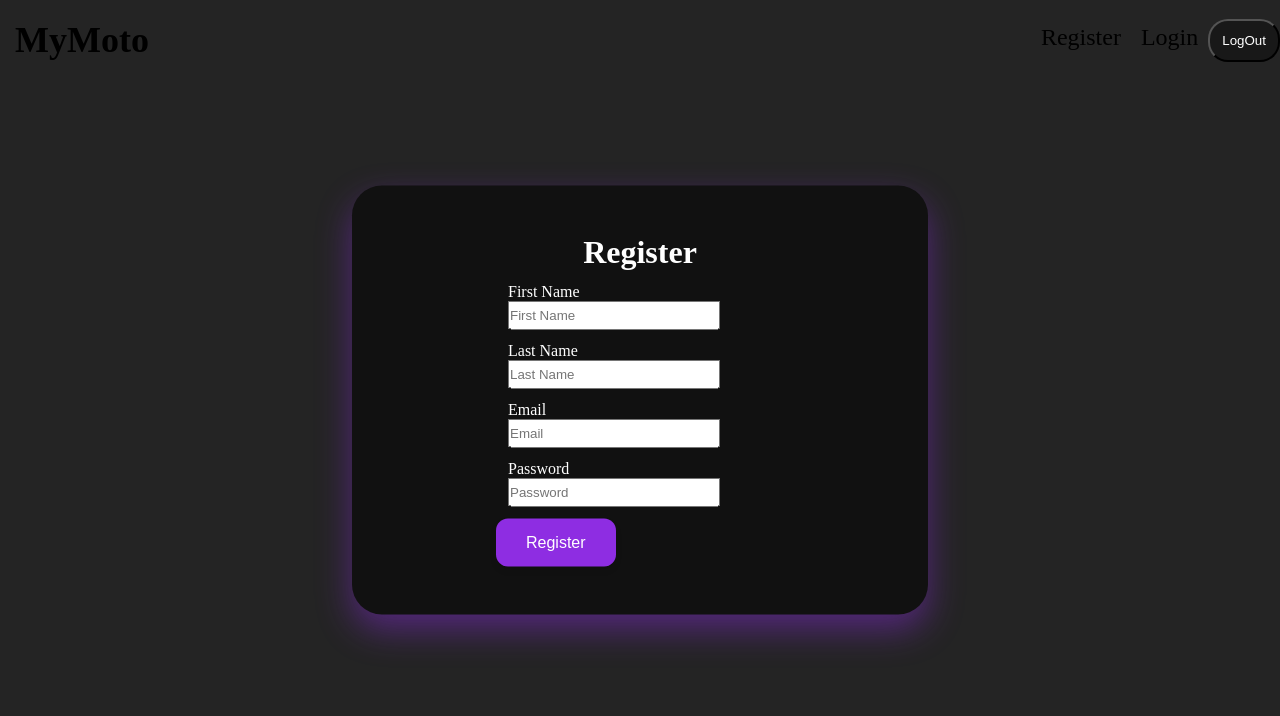
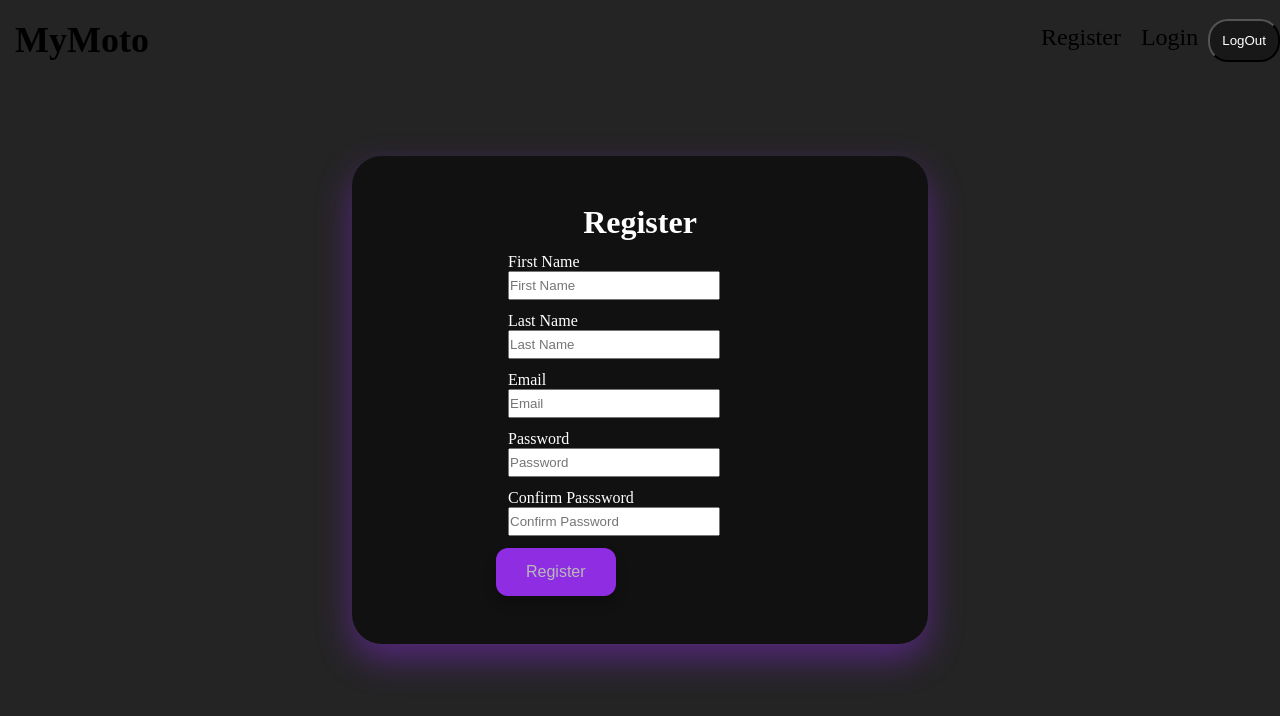
Before and after one commit to amitchell303/capstoneFrontend, a React (Vite) app: page /register in a window 1280 px wide. Shown: the top 716 px of the page. Built offline with nearby package versions, Linux system fonts and the light colour scheme; no server answers.

Commit message:
added password confirm to registration

```diff
--- a/src/App.css
+++ b/src/App.css
@@ -144,6 +144,13 @@ nav button:hover {
   box-shadow: 0 8px 12px rgba(0, 0, 0, 0.2);
   cursor: pointer;
 }
+.page button:disabled {
+  color: rgb(185, 185, 185);
+  background-color: #8e2de2;
+  box-shadow: 0 8px 12px rgba(0, 0, 0, 0.2);
+  cursor: pointer;
+}
+
 form {
   width: 60%;
 }
--- a/src/components/Login.jsx
+++ b/src/components/Login.jsx
@@ -49,7 +49,11 @@ function Login() {
                 onChange={(e) => setPassword(e.target.value)}
               />
             </div>
-            <button className="login-btn" type="submit">
+            <button
+              className="login-btn"
+              type="submit"
+              disabled={!email || !password}
+            >
               Login
             </button>
           </form>
--- a/src/components/Registration.jsx
+++ b/src/components/Registration.jsx
@@ -7,6 +7,7 @@ function Registration() {
   const [lastname, setLastName] = useState("");
   const [email, setEmail] = useState("");
   const [password, setPassword] = useState("");
+  const [confirmPassword, setConfirmPassword] = useState("");
   const [addUser] = useRegisterUserMutation();
 
   async function submit(event) {
@@ -76,10 +77,22 @@ function Registration() {
                 onChange={(ev) => setPassword(ev.target.value)}
               />
             </div>
+            <div className="form-group">
+              <label>Confirm Passsword</label>
+              <input
+                type="password"
+                placeholder="Confirm Password"
+                value={confirmPassword}
+                onChange={(e) => setConfirmPassword(e.target.value)}
+              />
+            </div>
             <button
-              className="formBtn"
               type="submit"
-              disabled={!email || !password}
+              disabled={
+                !email ||
+                !password ||
+                (password && confirmPassword && password !== confirmPassword)
+              }
             >
               Register
             </button>
```
